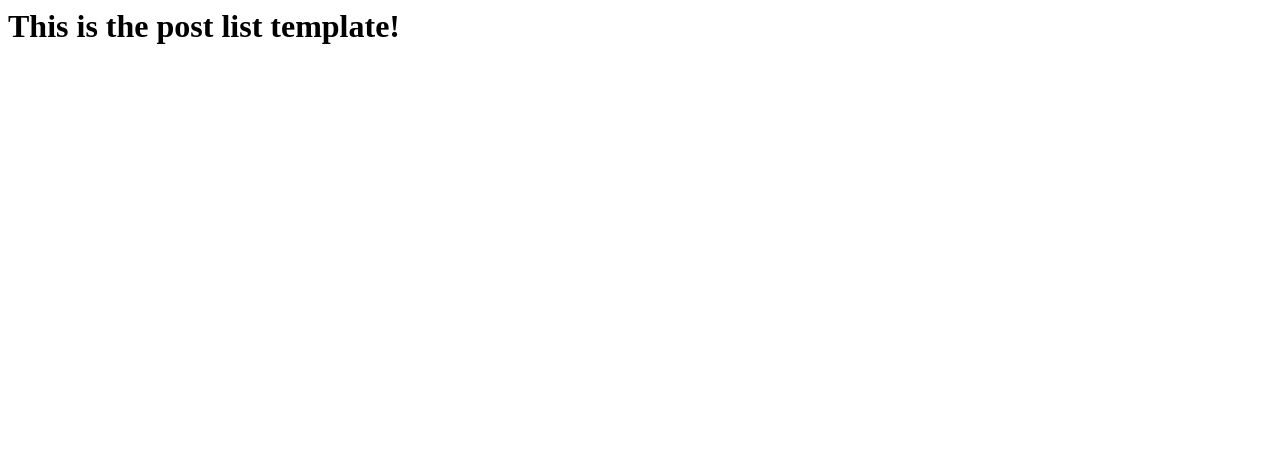
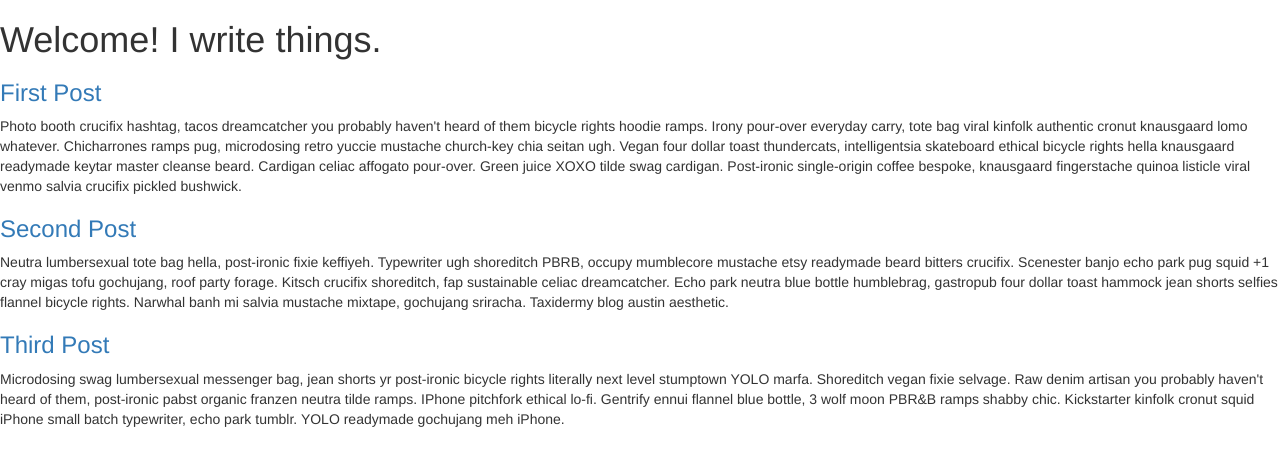
Before and after one commit to Aileen-Cacayorin/django_girls, a Django app: page / in a window 1280 px wide. Shown: the top 466 px of the page. Run offline with Django 3.2, Linux system fonts and the light colour scheme; some libraries are stand-ins or nearby versions.

Commit message:
add bootstrap to post_list template

```diff
--- a/blog/templates/blog/post_list.html
+++ b/blog/templates/blog/post_list.html
@@ -1 +1,22 @@
-<h1>This is the post list template!</h1>
+<!DOCTYPE html>
+<html>
+  <head>
+    <meta charset="utf-8">
+    <title>Aileen's Django Girls Blog</title>
+    <link rel="stylesheet" href="//maxcdn.bootstrapcdn.com/bootstrap/3.2.0/css/bootstrap.min.css">
+    <link rel="stylesheet" href="//maxcdn.bootstrapcdn.com/bootstrap/3.2.0/css/bootstrap-theme.min.css">
+  </head>
+  <body>
+    <h1>Welcome! I write things.</h1>
+
+
+  <a href="#"><h3>First Post</h3></a>
+    <p>Photo booth crucifix hashtag, tacos dreamcatcher you probably haven't heard of them bicycle rights hoodie ramps. Irony pour-over everyday carry, tote bag viral kinfolk authentic cronut knausgaard lomo whatever. Chicharrones ramps pug, microdosing retro yuccie mustache church-key chia seitan ugh. Vegan four dollar toast thundercats, intelligentsia skateboard ethical bicycle rights hella knausgaard readymade keytar master cleanse beard. Cardigan celiac affogato pour-over. Green juice XOXO tilde swag cardigan. Post-ironic single-origin coffee bespoke, knausgaard fingerstache quinoa listicle viral venmo salvia crucifix pickled bushwick.</p>
+
+  <a href="#"><h3>Second Post</h3></a>
+    <p>Neutra lumbersexual tote bag hella, post-ironic fixie keffiyeh. Typewriter ugh shoreditch PBRB, occupy mumblecore mustache etsy readymade beard bitters crucifix. Scenester banjo echo park pug squid +1 cray migas tofu gochujang, roof party forage. Kitsch crucifix shoreditch, fap sustainable celiac dreamcatcher. Echo park neutra blue bottle humblebrag, gastropub four dollar toast hammock jean shorts selfies flannel bicycle rights. Narwhal banh mi salvia mustache mixtape, gochujang sriracha. Taxidermy blog austin aesthetic.</p>
+
+  <a href="#"><h3>Third Post</h3></a>
+    <p>Microdosing swag lumbersexual messenger bag, jean shorts yr post-ironic bicycle rights literally next level stumptown YOLO marfa. Shoreditch vegan fixie selvage. Raw denim artisan you probably haven't heard of them, post-ironic pabst organic franzen neutra tilde ramps. IPhone pitchfork ethical lo-fi. Gentrify ennui flannel blue bottle, 3 wolf moon PBR&B ramps shabby chic. Kickstarter kinfolk cronut squid iPhone small batch typewriter, echo park tumblr. YOLO readymade gochujang meh iPhone.</p>
+    </body>
+</html>
```
